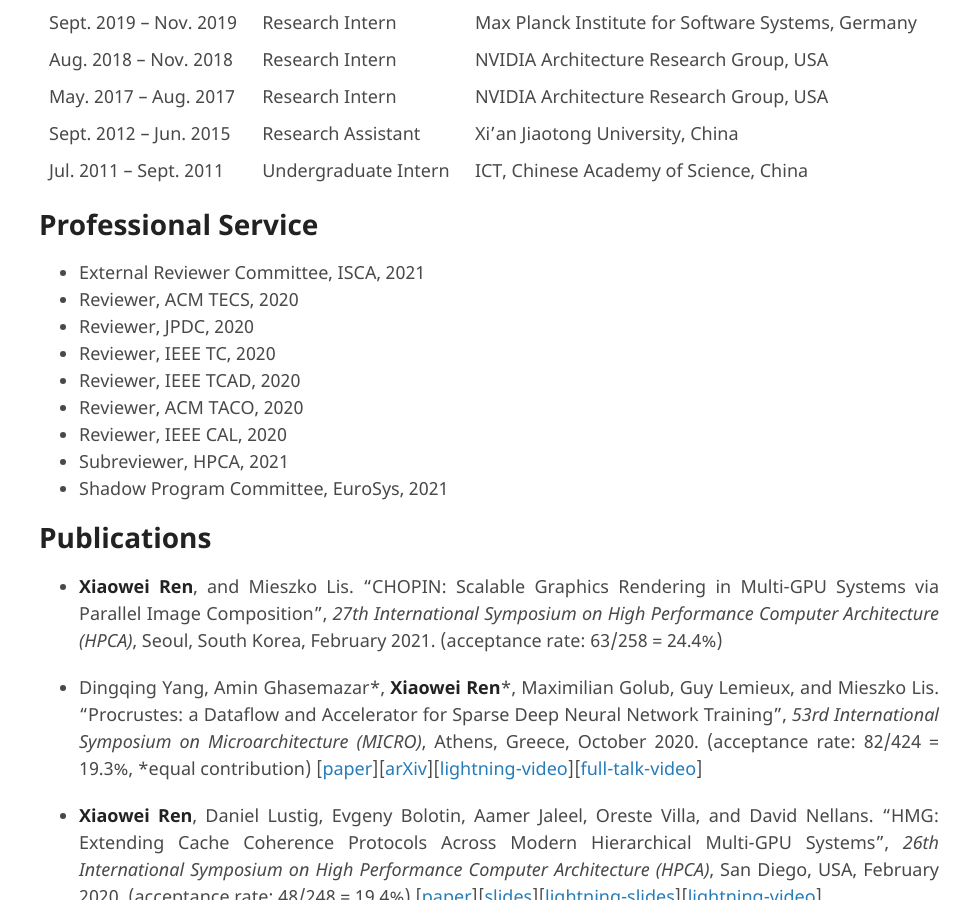
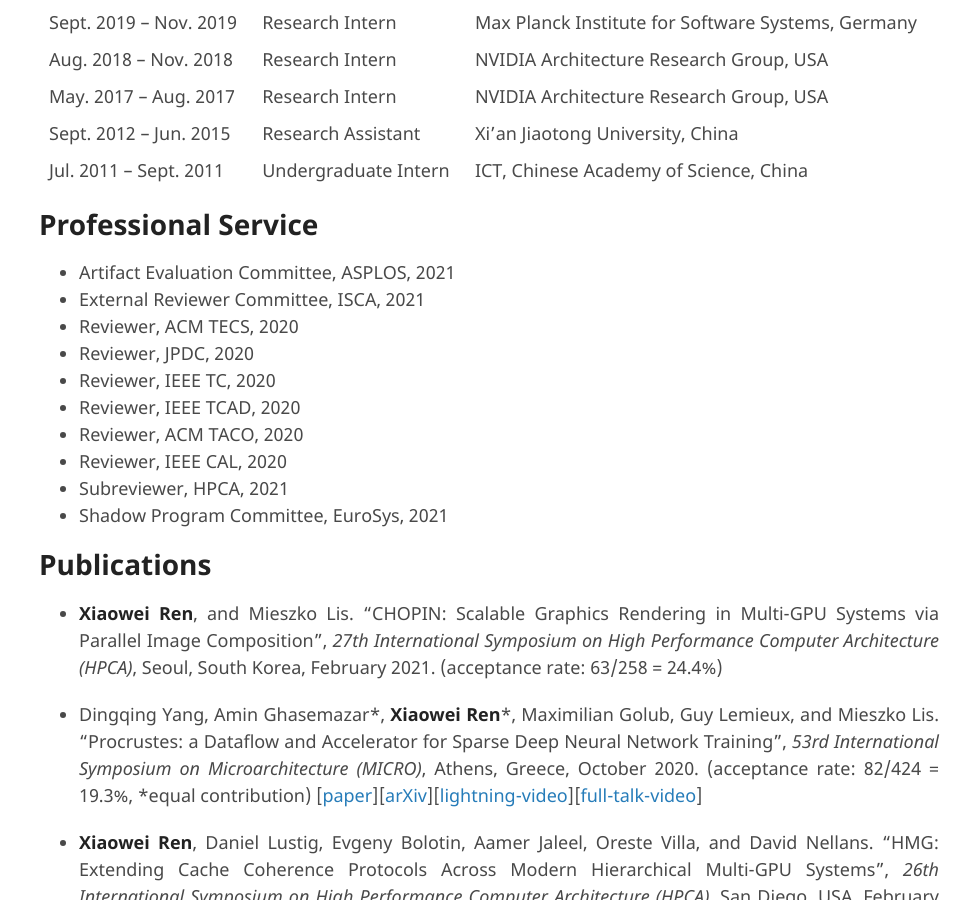
Before and after one commit to ericrxw/xiaoweiren, a Jekyll site: the page built from index.md, in a window 1280 px wide and 900 px high, scrolled down 674 px. Shown: the whole window, without its empty margins (319-1280 px from the left). Built offline with Jekyll 4.4.1, drawn with Linux system fonts in a browser that asks for light colours; our own code applies the rules of GitHub Pages for plain Markdown files; the repository's description, which GitHub fills in, is left out.

Commit message:
update CV and professional service

```diff
--- a/index.md
+++ b/index.md
@@ -26,6 +26,7 @@
 
 # Professional Service
 
+* Artifact Evaluation Committee, ASPLOS, 2021
 * External Reviewer Committee, ISCA, 2021
 * Reviewer, ACM TECS, 2020
 * Reviewer, JPDC, 2020
```
Also changed, not shown: 1 other file.
